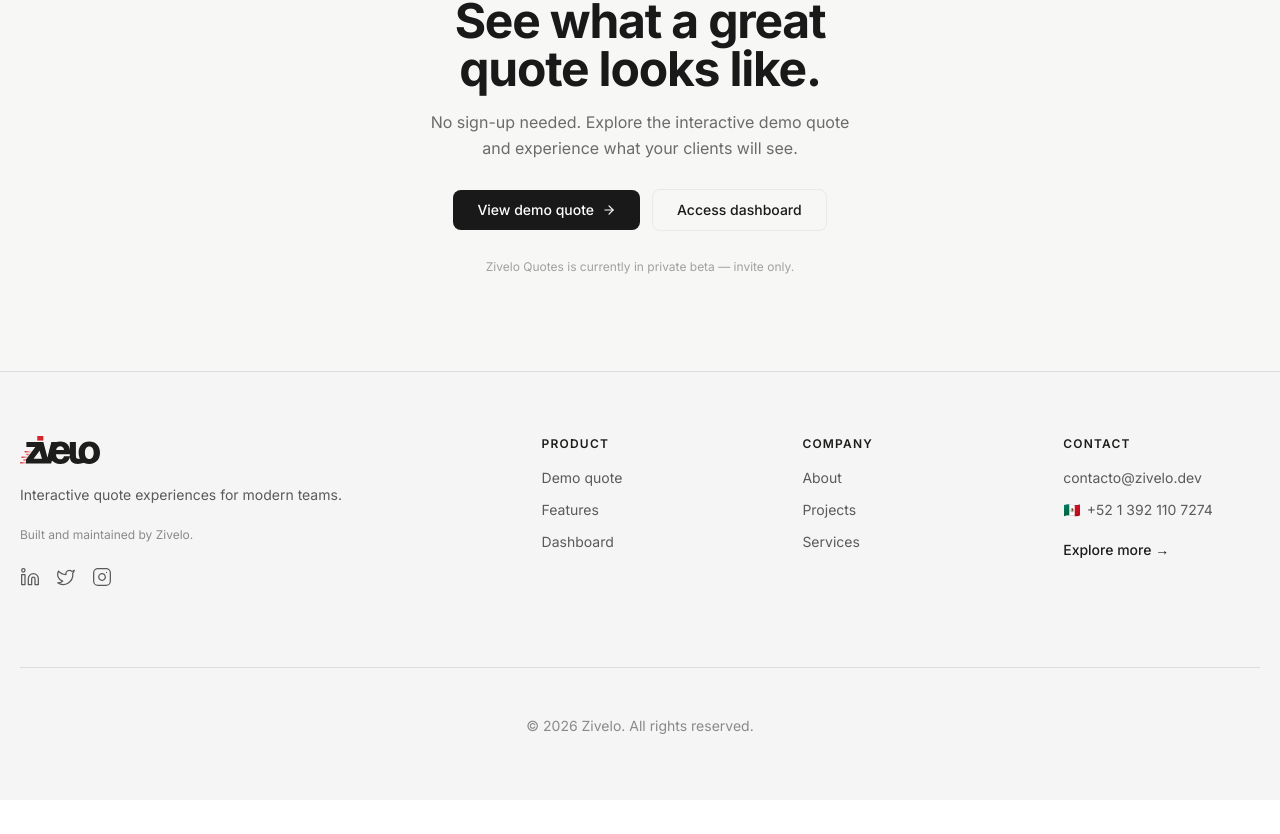
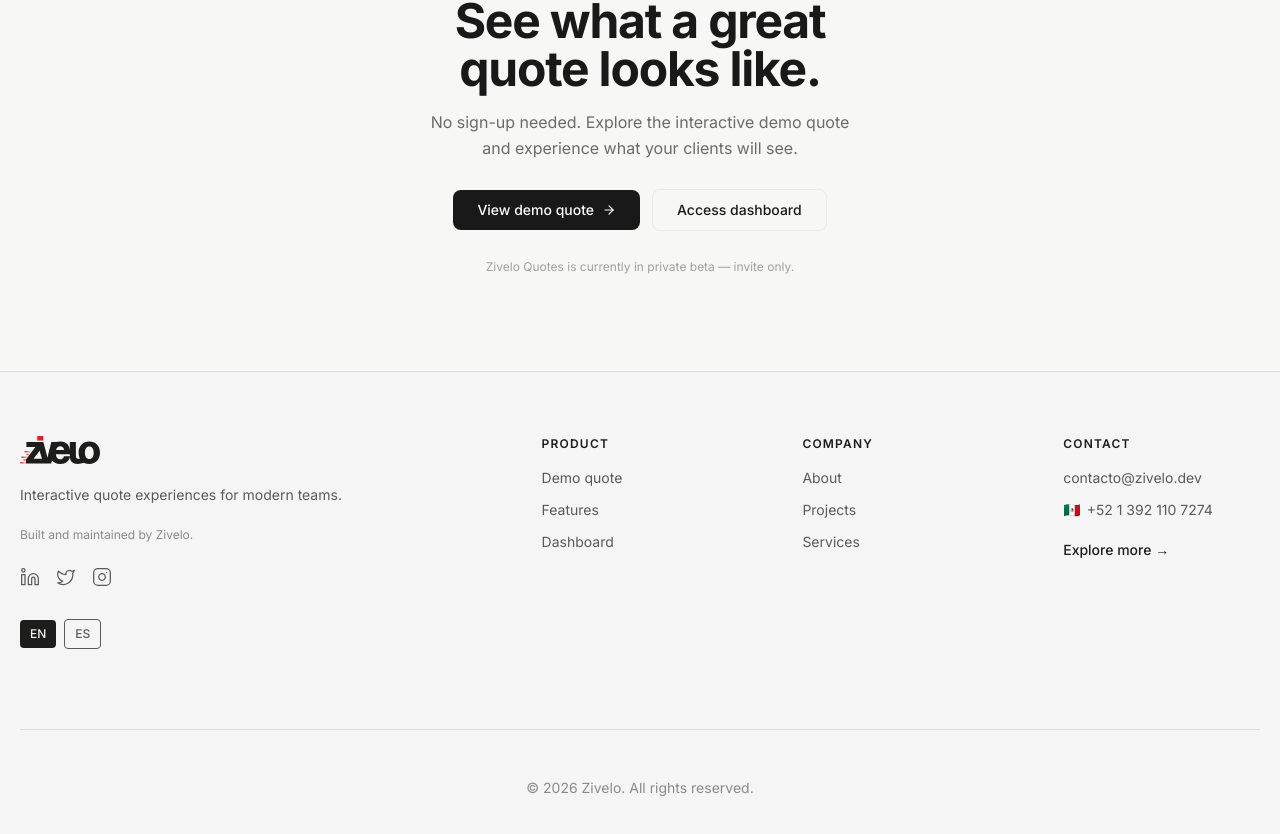
Before and after one commit to ZIVELO-MX/zivelo-quotes, a Next.js app: page / in a window 1280 px wide. Shown: the part 3774-4608 px from the top of the page. Before the commit the page ends 4574 px from the top, so only its background shows below. Built offline with nearby package versions, Linux system fonts and the light colour scheme.

Commit message:
feat: add language selection button group in footer\n\nAdd EN and ES buttons styled to match footer design.

```diff
--- a/components/footer.tsx
+++ b/components/footer.tsx
@@ -79,6 +79,32 @@ export function Footer() {
                   <Icon size={20} strokeWidth={1.5} />
                 </a>
               ))}
+            </div>
+
+            {/* Language selector */}
+            <div className="flex items-center gap-2 mt-3">
+              <button
+                className="text-xs font-medium px-2.5 py-1.5 rounded transition-colors duration-200"
+                style={{ color: "#f5f5f5", backgroundColor: "#1d1d1b" }}
+                onMouseEnter={e => (e.currentTarget.style.backgroundColor = "#CC0000")}
+                onMouseLeave={e => (e.currentTarget.style.backgroundColor = "#1d1d1b")}
+              >
+                EN
+              </button>
+              <button
+                className="text-xs font-medium px-2.5 py-1.5 rounded transition-colors duration-200"
+                style={{ color: "#5a5a5a", backgroundColor: "transparent", border: "1px solid #5a5a5a" }}
+                onMouseEnter={e => {
+                  e.currentTarget.style.backgroundColor = "#f0f0f0"
+                  e.currentTarget.style.color = "#1d1d1b"
+                }}
+                onMouseLeave={e => {
+                  e.currentTarget.style.backgroundColor = "transparent"
+                  e.currentTarget.style.color = "#5a5a5a"
+                }}
+              >
+                ES
+              </button>
             </div>
           </div>
 
```
